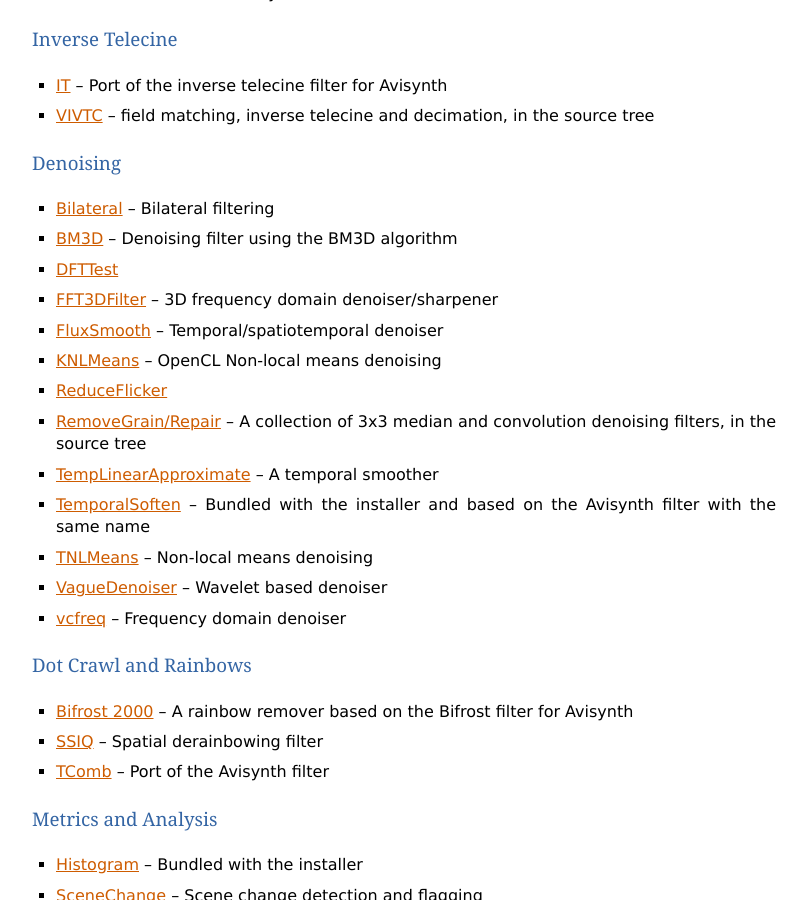
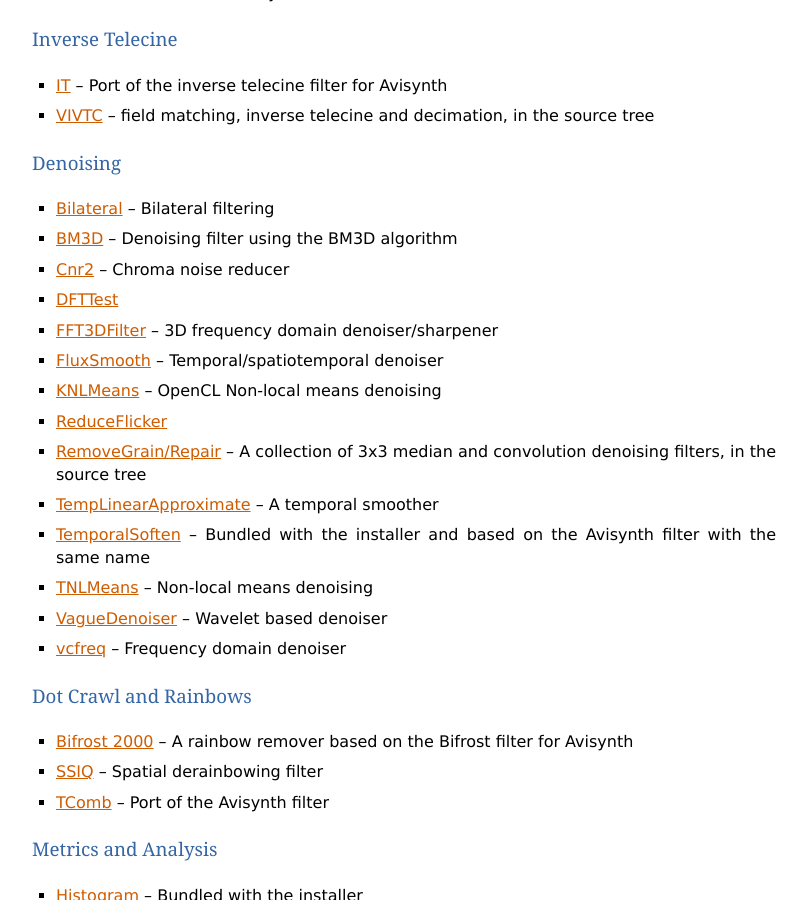
Before and after one commit to vapoursynth/vapoursynth, a Sphinx documentation site: the page built from doc/pluginlist.rst, in a window 1280 px wide and 900 px high, scrolled down 1232 px. Shown: the whole window, without its empty margins (48-855 px from the left). Built offline with Sphinx 7.4.7, drawn with Linux system fonts in a browser that asks for light colours; formulas are drawn with MathJax 3.

Commit message:
doc: Add plugin Cnr2 to the list

```diff
--- a/doc/pluginlist.rst
+++ b/doc/pluginlist.rst
@@ -52,6 +52,7 @@
 ---------
 * `Bilateral <http://forum.doom9.org/showthread.php?t=171306>`_ -- Bilateral filtering
 * `BM3D <http://forum.doom9.org/showthread.php?t=172172>`_ -- Denoising filter using the BM3D algorithm
+* `Cnr2 <http://forum.doom9.org/showthread.php?t=173659>`_ -- Chroma noise reducer
 * `DFTTest <http://forum.doom9.org/showthread.php?t=171678>`_
 * `FFT3DFilter <https://github.com/VFR-maniac/VapourSynth-FFT3DFilter>`_ -- 3D frequency domain denoiser/sharpener
 * `FluxSmooth <https://github.com/dubhater/vapoursynth-fluxsmooth>`_ -- Temporal/spatiotemporal denoiser
```
